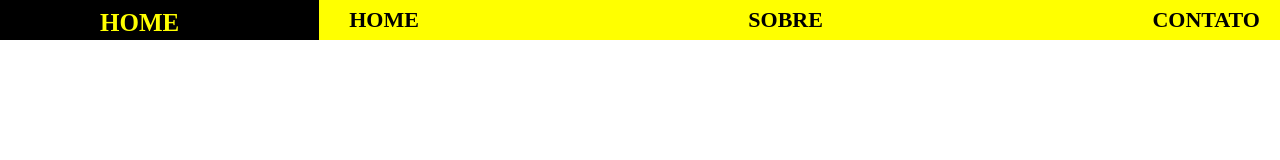
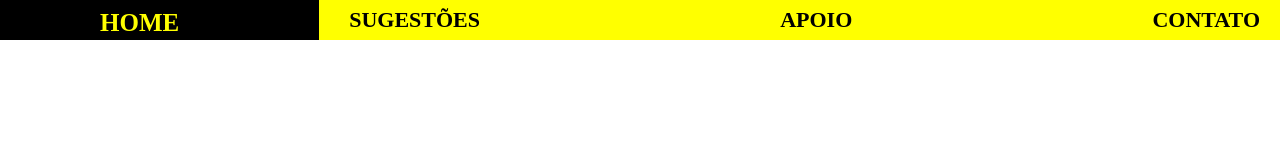
Before and after one commit to Peruzini/Game-RPG, a plain HTML site: page index.html in a window 1280 px wide. Drawn offline with Linux system fonts and the light colour scheme.

Commit message:
git commit -m "Mudanças Cabecalho"

```diff
--- a/index.html
+++ b/index.html
@@ -12,14 +12,16 @@
         <div class="cabeçalho">
             <h1><a href="home.html">HOME</a></h1>
             <nav class = "navegador">
-                 <spam><a href="home.html">Home</a></spam>
-                 <spam><a href="https://www.sobre.html">Sobre</a></spam>
+                 <spam><a href="sugestao.html">Sugestões</a></spam>
+                 <spam><a href="apoio.html">Apoio</a></spam>
                  <spam><a href="contatos.html">Contato</a></spam>
             </nav>
         </div>
     </header>
     <main>
+<div class="">
 
+</div>
     </main>
     <footer>
 
```
